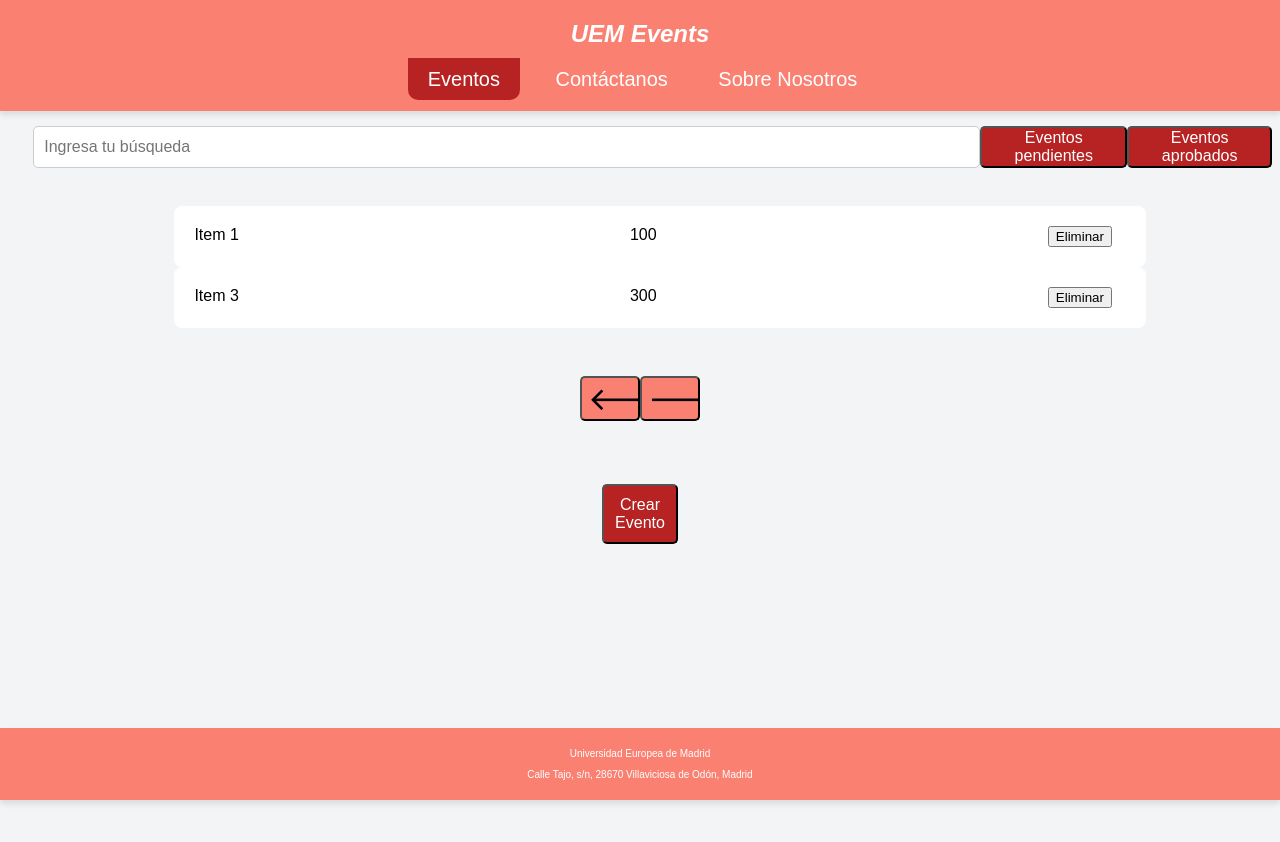
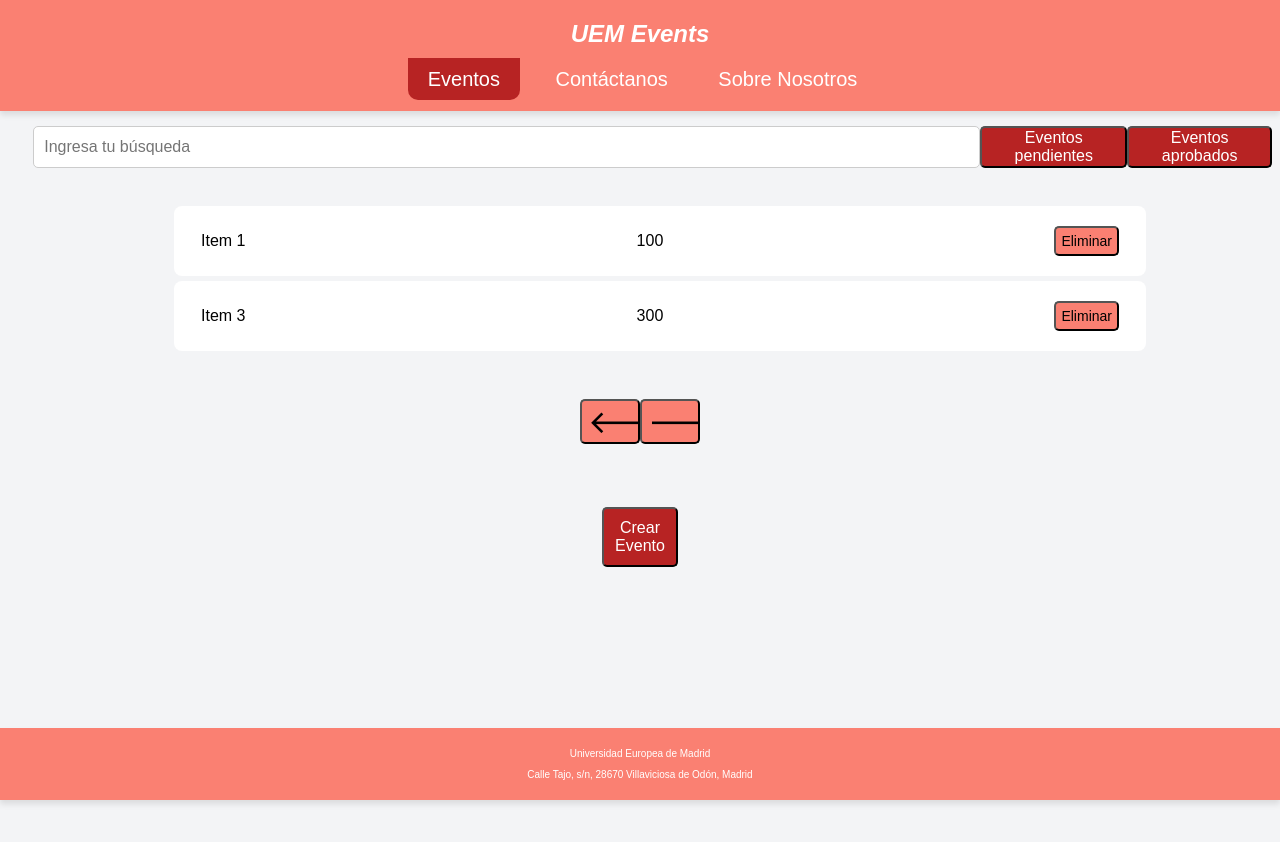
Before and after one commit to Jachpi/Proyecto-final-Web, a website: page public/adminpag2.html in a window 1280 px wide. Drawn offline with Linux system fonts and the light colour scheme.

Commit message:
Feedback en los botones que no tenían en admin

```diff
--- a/public/css/admin.css
+++ b/public/css/admin.css
@@ -129,13 +129,29 @@
     display: flex;
     flex-wrap: wrap;
     flex-direction: row;
+    justify-content: center;
+    align-items: center;
     background-color: white;
     padding: 20px;
     border-radius: 8px;
+    margin: 0.5% 0;
 
 }
 li p{
     margin: 0 42% 0 0;
+    font-size: 16px;
+}
+li button{
+    padding: 5px;
+    background-color: salmon;
+    color: black;
+    border-radius: 5px;
+    font-size: 14px;
+
+}
+li button:hover{
+    background-color: #a9ebff;
+    transition: 0.3s;
 }
 #addevent{
     margin: 5% 47%  ;
@@ -146,6 +162,10 @@
     font-size: 16px;
     border-radius: 5px;
     cursor: pointer;
+}
+#addevent:hover{
+    background-color: #a9ebff;
+    transition: 0.3s;
 }
 /* Modal */
 .modal-checkbox {
--- a/public/css/admininit.css
+++ b/public/css/admininit.css
@@ -122,19 +122,37 @@
 
 ul{
 
+
     margin: 3% 10%;
 }
 li{
     display: flex;
     flex-wrap: wrap;
     flex-direction: row;
+    justify-content: center;
+    align-items: center;
     background-color: white;
     padding: 20px;
     border-radius: 8px;
+    margin: 2% 0;
+
 
 }
 li p{
     margin: 0 38% 0 0;
+    font-size: 16px;
+}
+li button{
+    padding: 5px;
+    background-color: salmon;
+    color: black;
+    border-radius: 5px;
+    font-size: 14px;
+
+}
+li button:hover{
+    background-color: #a9ebff;
+    transition: 0.3s;
 }
 #addevent{
     margin: 5% 47%  ;
```
